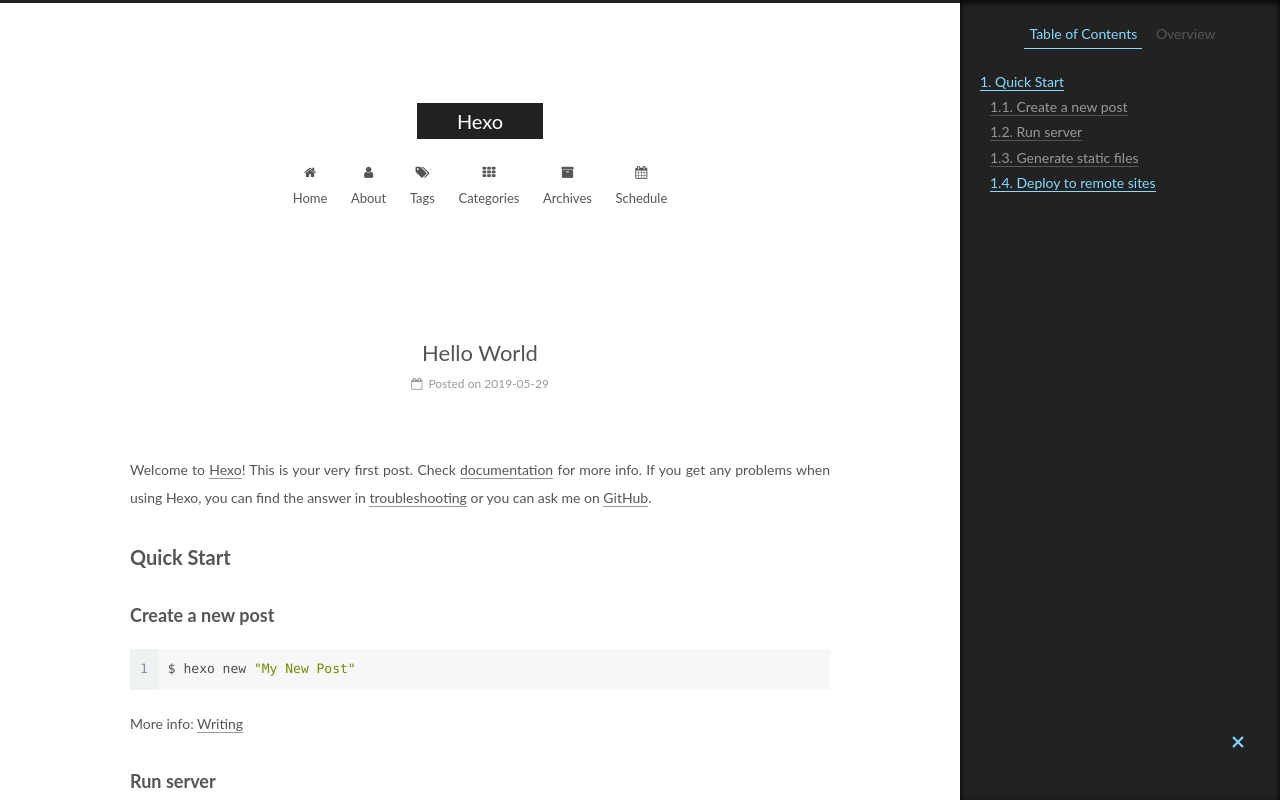
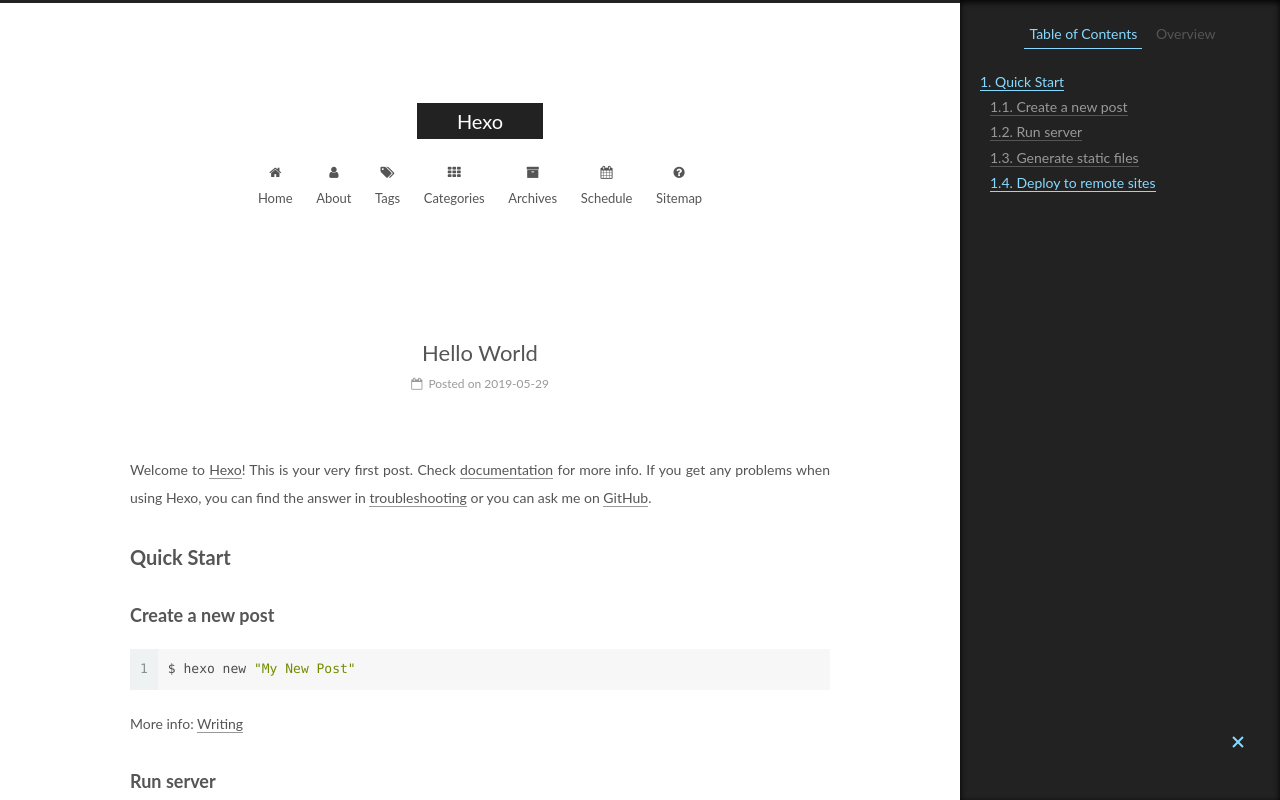
Before and after one commit to Haohuin/Haohuin.github.io, a plain HTML site: page 2019/05/29/hello-world/index.html in a window 1280 px wide. Shown: the top 800 px of the page. Drawn offline with nearby package versions, Linux system fonts and the light colour scheme; some packages are replaced by stand-ins of ours.

Commit message:
Site updated: 2019-06-02 11:10:50

```diff
--- a/2019/05/29/hello-world/index.html
+++ b/2019/05/29/hello-world/index.html
@@ -236,6 +236,16 @@
               <i class="menu-item-icon fa fa-fw fa-calendar"></i> <br>
 
             Schedule
+          </a>
+        </li>
+
+
+        <li class="menu-item menu-item-sitemap">
+          <a href="/" rel="section">
+
+              <i class="menu-item-icon fa fa-fw fa-question-circle"></i> <br>
+
+            Sitemap
           </a>
         </li>
 
```
Also changed, not shown: 2019/05/29/第一篇文章/index.html (+10 -0 lines), archives/2019/05/index.html (+10 -0 lines), archives/2019/index.html (+10 -0 lines), archives/index.html (+10 -0 lines), categories/Hexo/index.html (+10 -0 lines), index.html (+10 -0 lines), tags/Hexo/index.html (+10 -0 lines), tags/NexT/index.html (+10 -0 lines).
